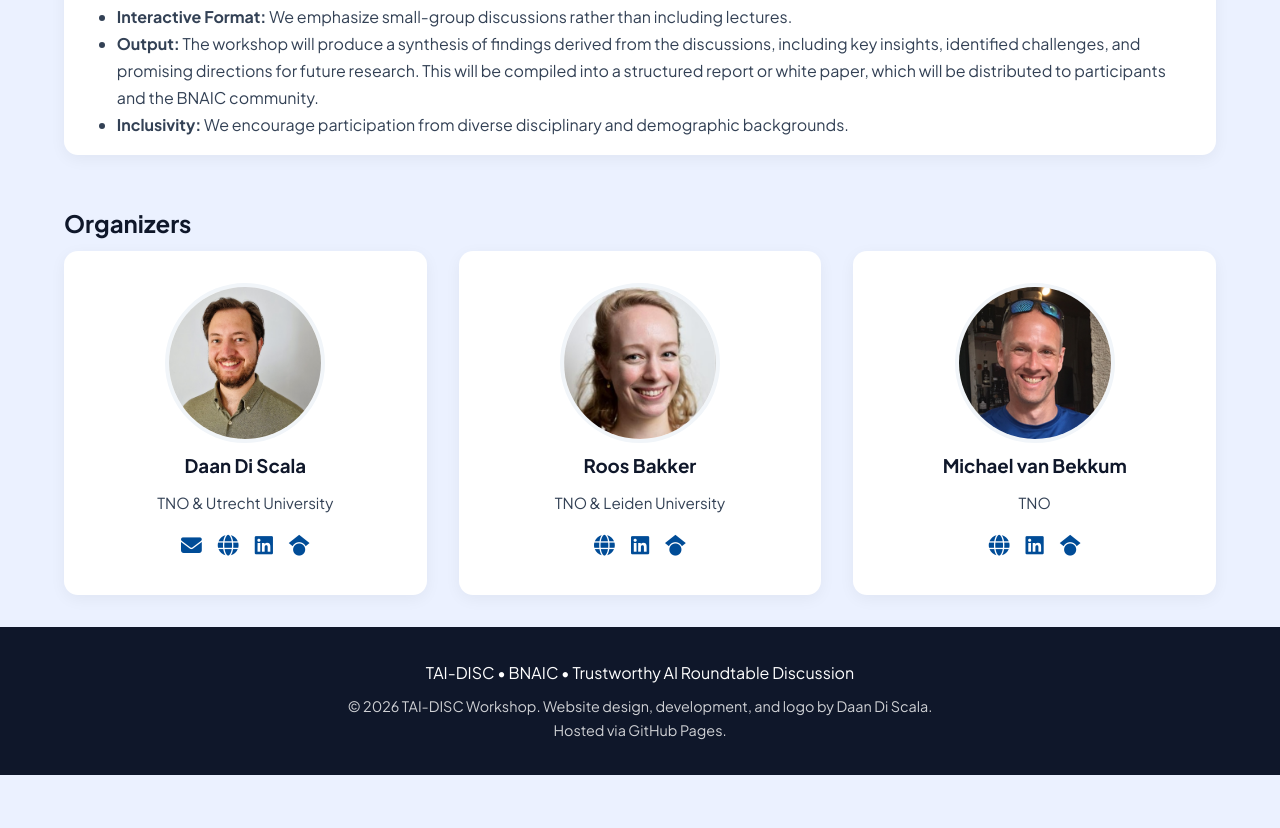
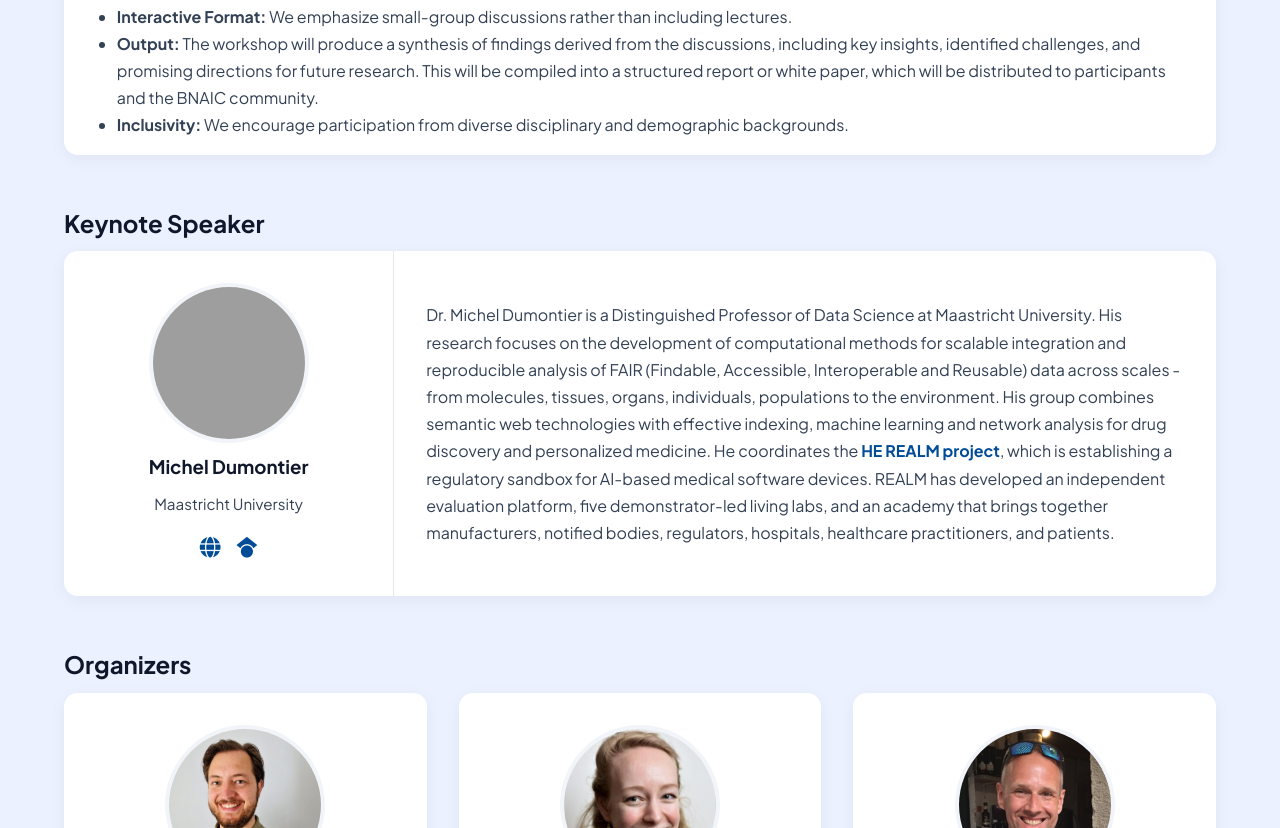
Before and after one commit to taidisc/taidisc.github.io, a plain HTML site: page index.html in a window 1280 px wide. Shown: the part 1812-2640 px from the top of the page. Before the commit the page ends 2587 px from the top, so only its background shows below. Drawn offline with Linux system fonts and the light colour scheme; grey boxes are pictures that could not be loaded.

Commit message:
update info

```diff
--- a/index.html
+++ b/index.html
@@ -100,7 +100,7 @@ connections that can spark future collaborations and joint research efforts.
             </div>
 
             <div class="agenda-item3">
-                <strong>45 min · </strong>Keynote (TBD)
+                <strong>45 min · </strong>Keynote Speaker: <b>Michel Dumontier</b>
             </div>
 
             <div class="agenda-item-break">
@@ -172,6 +172,49 @@ a structured report or white paper, which will be distributed to participants an
             <li> <strong>Inclusivity:</strong>  We encourage participation from diverse disciplinary and demographic backgrounds.
                 </li>
         </ul>
+    </div>
+</section>
+
+<section id="keynote-speaker" class="container">
+
+    <h2 class="section-title">Keynote Speaker</h2>
+
+    <div class="keynote-card">
+        <div class="keynote-profile">
+            <img src="images/michel.png" alt="Michel Dumontier">
+            <div class="keynote-profile-content">
+                <h3>Michel Dumontier</h3>
+                <p>Maastricht University</p>
+                <div class="social-links">
+
+
+
+                    <a href="https://cris.maastrichtuniversity.nl/en/persons/michel-dumontier/"
+                    target="_blank">
+                        <i class="fa-solid fa-globe"></i>
+                    </a>
+
+                    <a href="https://scholar.google.com/citations?user=vyofzOcAAAAJ&hl=en&oi=ao"
+                    target="_blank">
+                        <i class="fa-brands fa-google-scholar" aria-hidden="true"></i>
+                    </a>
+
+
+                </div>
+
+            </div>
+        </div>
+
+        <div class="keynote-bio">
+            <p>
+Dr. Michel Dumontier is a Distinguished Professor of Data Science at Maastricht University.
+His research focuses on the development of computational methods for scalable integration and reproducible analysis of FAIR (Findable, Accessible, Interoperable and Reusable) data across scales - from molecules, tissues, organs, individuals, populations to the environment.
+His group combines semantic web technologies with effective indexing, machine learning and network analysis for drug discovery and personalized medicine.
+He coordinates the <a href="https://realm-ai.eu/" target="_blank">HE REALM project</a>, which is establishing a regulatory sandbox for AI-based medical software devices.
+REALM has developed an independent evaluation platform, five demonstrator-led living labs, and an academy that brings together manufacturers, notified bodies, regulators, hospitals, healthcare practitioners, and patients.
+
+            </p>
+        </div>
     </div>
 </section>
 
--- a/styles.css
+++ b/styles.css
@@ -230,6 +230,59 @@ ul {
     font-size: .95rem;
 }
 
+/* ================= KEYNOTE SPEAKER ================= */
+
+.keynote-card {
+    background: white;
+    display: grid;
+    grid-template-columns: minmax(220px, 0.8fr) minmax(0, 2fr);
+    overflow: hidden;
+    border-radius: 14px;
+    box-shadow: 0 4px 16px rgba(0,0,0,.05);
+}
+
+.keynote-profile {
+    padding: 2rem;
+    text-align: center;
+}
+
+.keynote-profile img {
+    width: 160px;
+    height: 160px;
+    display: block;
+    object-fit: cover;
+    margin: 0 auto 0.5rem;
+    border: 4px solid #f1f5f9;
+    border-radius: 50%;
+}
+
+.keynote-profile-content h3 {
+    color: var(--secondary);
+    margin-bottom: .5rem;
+}
+
+.keynote-profile-content p {
+    font-size: .95rem;
+}
+
+.keynote-bio {
+    display: flex;
+    align-items: center;
+    padding: 2rem;
+    border-left: 1px solid #e5e7eb;
+}
+
+.keynote-bio a {
+    color: var(--primary);
+    text-decoration: none;
+    font-weight: bold;
+}
+
+.keynote-bio a:hover {
+    color: #0077b5;
+    transform: translateY(-2px);
+}
+
 /* ================= HIGHLIGHTS ================= */
 
 .highlights {
@@ -364,6 +417,25 @@ footer {
         padding: 0.5rem 1rem 1.5rem;
     }
 
+    .keynote-card {
+        grid-template-columns: 1fr;
+    }
+
+    .keynote-profile {
+        padding: 1.5rem 1rem 1rem;
+    }
+
+    .keynote-profile img {
+        width: 120px;
+        height: 120px;
+    }
+
+    .keynote-bio {
+        padding: 1rem 1.25rem 1.5rem;
+        border-top: 1px solid #e5e7eb;
+        border-left: 0;
+    }
+
     /* Fix scroll offset for sticky header */
     section {
         scroll-margin-top: 60px;
```
Also changed, not shown: 1 other file.
